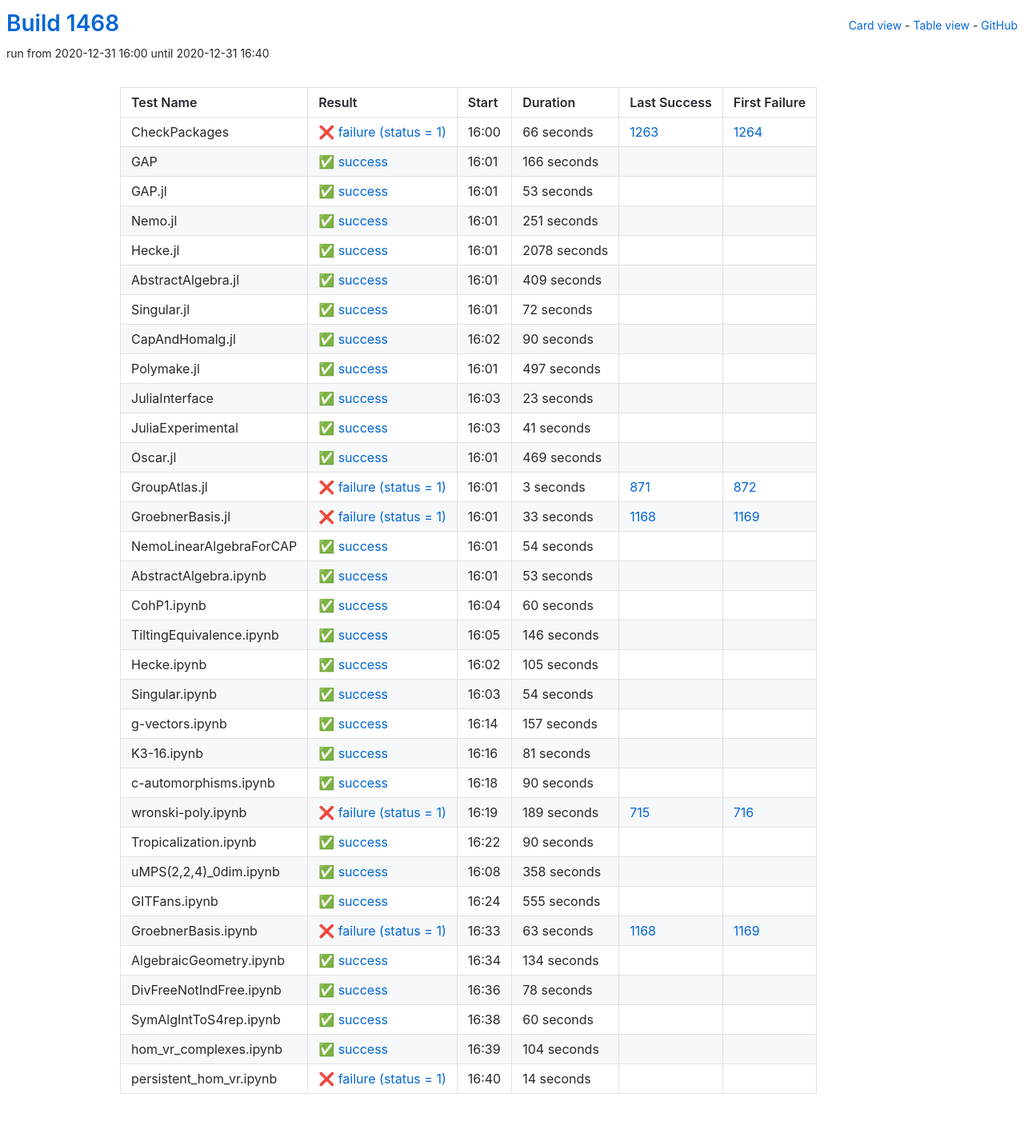
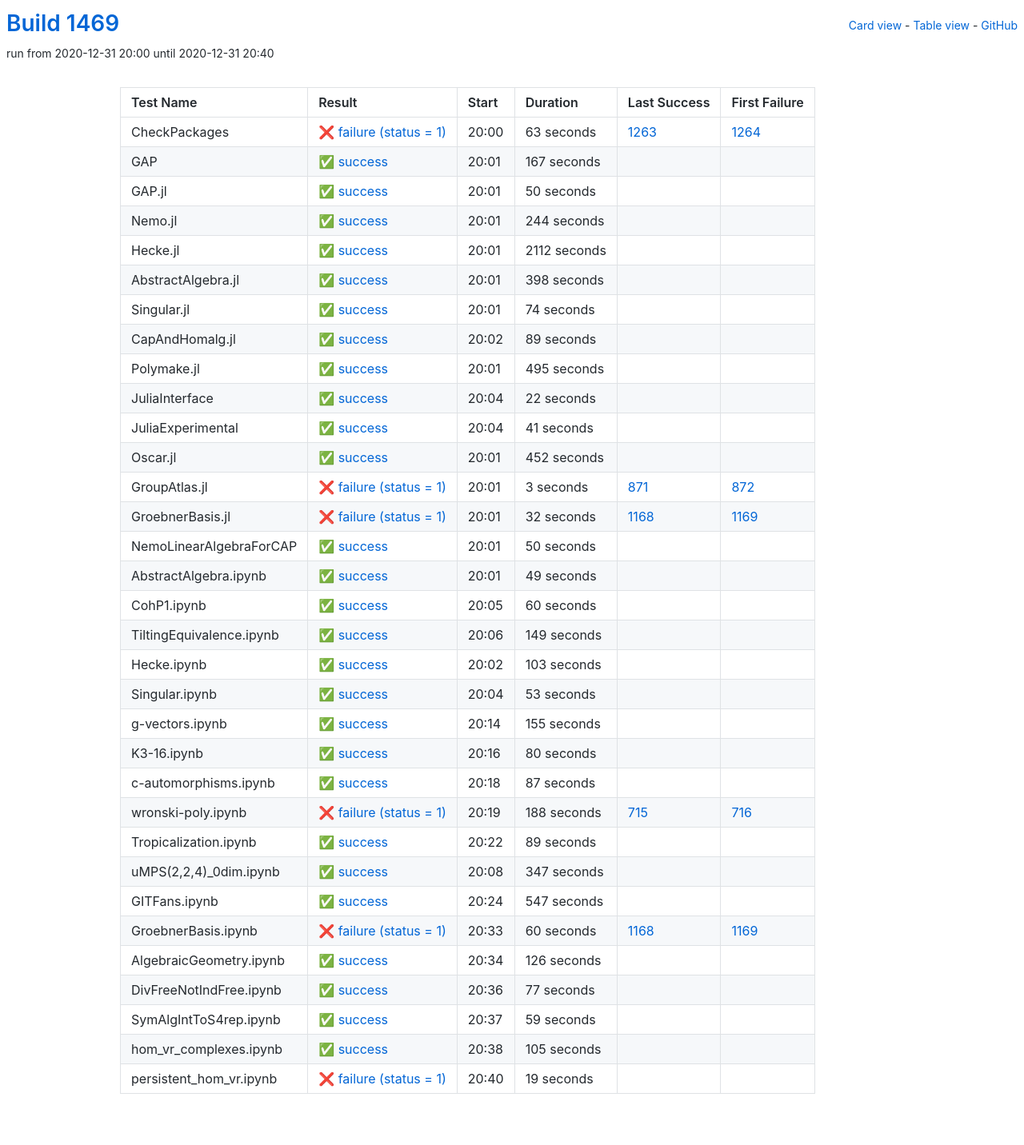
Before and after one commit to oscar-system/oscar-ci-status-stable, a Jekyll site: the page built from table.html, in a window 1280 px wide. Shown: the whole page at 80% size. Built offline with Jekyll 4.4.1, drawn with Linux system fonts in a browser that asks for light colours.

Commit message:
Build #1469

```diff
--- a/_data/ci.yml
+++ b/_data/ci.yml
@@ -1,6 +1,6 @@
 ---
-build: 1468
-build_url: https://oscarci.mathematik.uni-kl.de/job/oscar-stable/1468/
+build: 1469
+build_url: https://oscarci.mathematik.uni-kl.de/job/oscar-stable/1469/
 job: oscar-stable
 organization: oscar-system
 repo: oscar-ci-status-stable
@@ -8,128 +8,128 @@ repourl: https://github.com/oscar-system/oscar-ci-status-stable
 tests:
 - name: CheckPackages
   id: checkpackages
-  log: https://oscarci.mathematik.uni-kl.de/job/oscar-stable/1468/artifact/logs/build-1468/CheckPackages.log
-  start: 2020-12-31 16:00
+  log: https://oscarci.mathematik.uni-kl.de/job/oscar-stable/1469/artifact/logs/build-1469/CheckPackages.log
+  start: 2020-12-31 20:00
   success: false
   exitcode: 1
   status: failure
-  duration: 66
+  duration: 63
   last_success: 1263
   last_success_url: https://oscarci.mathematik.uni-kl.de/job/oscar-stable/1263/
   first_failure: 1264
   first_failure_url: https://oscarci.mathematik.uni-kl.de/job/oscar-stable/1264/
 - name: GAP
   id: gap
-  log: https://oscarci.mathematik.uni-kl.de/job/oscar-stable/1468/artifact/logs/build-1468/GAP.log
-  start: 2020-12-31 16:01
+  log: https://oscarci.mathematik.uni-kl.de/job/oscar-stable/1469/artifact/logs/build-1469/GAP.log
+  start: 2020-12-31 20:01
   success: true
   exitcode: 0
   status: success
-  duration: 166
+  duration: 167
   last_success: false
   last_success_url:
   first_failure: false
   first_failure_url:
 - name: GAP.jl
   id: gap-jl
-  log: https://oscarci.mathematik.uni-kl.de/job/oscar-stable/1468/artifact/logs/build-1468/GAP.jl.log
-  start: 2020-12-31 16:01
+  log: https://oscarci.mathematik.uni-kl.de/job/oscar-stable/1469/artifact/logs/build-1469/GAP.jl.log
+  start: 2020-12-31 20:01
   success: true
   exitcode: 0
   status: success
-  duration: 53
+  duration: 50
   last_success: false
   last_success_url:
   first_failure: false
   first_failure_url:
 - name: Nemo.jl
   id: nemo-jl
-  log: https://oscarci.mathematik.uni-kl.de/job/oscar-stable/1468/artifact/logs/build-1468/Nemo.jl.log
-  start: 2020-12-31 16:01
+  log: https://oscarci.mathematik.uni-kl.de/job/oscar-stable/1469/artifact/logs/build-1469/Nemo.jl.log
+  start: 2020-12-31 20:01
   success: true
   exitcode: 0
   status: success
-  duration: 251
+  duration: 244
   last_success: false
   last_success_url:
   first_failure: false
   first_failure_url:
 - name: Hecke.jl
   id: hecke-jl
-  log: https://oscarci.mathematik.uni-kl.de/job/oscar-stable/1468/artifact/logs/build-1468/Hecke.jl.log
-  start: 2020-12-31 16:01
+  log: https://oscarci.mathematik.uni-kl.de/job/oscar-stable/1469/artifact/logs/build-1469/Hecke.jl.log
+  start: 2020-12-31 20:01
   success: true
   exitcode: 0
   status: success
-  duration: 2078
+  duration: 2112
   last_success: false
   last_success_url:
   first_failure: false
   first_failure_url:
 - name: AbstractAlgebra.jl
   id: abstractalgebra-jl
-  log: https://oscarci.mathematik.uni-kl.de/job/oscar-stable/1468/artifact/logs/build-1468/AbstractAlgebra.jl.log
-  start: 2020-12-31 16:01
+  log: https://oscarci.mathematik.uni-kl.de/job/oscar-stable/1469/artifact/logs/build-1469/AbstractAlgebra.jl.log
+  start: 2020-12-31 20:01
   success: true
   exitcode: 0
   status: success
-  duration: 409
+  duration: 398
   last_success: false
   last_success_url:
   first_failure: false
   first_failure_url:
 - name: Singular.jl
   id: singular-jl
-  log: https://oscarci.mathematik.uni-kl.de/job/oscar-stable/1468/artifact/logs/build-1468/Singular.jl.log
-  start: 2020-12-31 16:01
+  log: https://oscarci.mathematik.uni-kl.de/job/oscar-stable/1469/artifact/logs/build-1469/Singular.jl.log
+  start: 2020-12-31 20:01
   success: true
   exitcode: 0
   status: success
-  duration: 72
+  duration: 74
   last_success: false
   last_success_url:
   first_failure: false
   first_failure_url:
 - name: CapAndHomalg.jl
   id: capandhomalg-jl
-  log: https://oscarci.mathematik.uni-kl.de/job/oscar-stable/1468/artifact/logs/build-1468/CapAndHomalg.jl.log
-  start: 2020-12-31 16:02
+  log: https://oscarci.mathematik.uni-kl.de/job/oscar-stable/1469/artifact/logs/build-1469/CapAndHomalg.jl.log
+  start: 2020-12-31 20:02
   success: true
   exitcode: 0
   status: success
-  duration: 90
+  duration: 89
   last_success: false
   last_success_url:
   first_failure: false
   first_failure_url:
 - name: Polymake.jl
   id: polymake-jl
-  log: https://oscarci.mathematik.uni-kl.de/job/oscar-stable/1468/artifact/logs/build-1468/Polymake.jl.log
-  start: 2020-12-31 16:01
+  log: https://oscarci.mathematik.uni-kl.de/job/oscar-stable/1469/artifact/logs/build-1469/Polymake.jl.log
+  start: 2020-12-31 20:01
   success: true
   exitcode: 0
   status: success
-  duration: 497
+  duration: 495
   last_success: false
   last_success_url:
   first_failure: false
   first_failure_url:
 - name: JuliaInterface
   id: juliainterface
-  log: https://oscarci.mathematik.uni-kl.de/job/oscar-stable/1468/artifact/logs/build-1468/JuliaInterface.log
-  start: 2020-12-31 16:03
+  log: https://oscarci.mathematik.uni-kl.de/job/oscar-stable/1469/artifact/logs/build-1469/JuliaInterface.log
+  start: 2020-12-31 20:04
   success: true
   exitcode: 0
   status: success
-  duration: 23
+  duration: 22
   last_success: false
   last_success_url:
   first_failure: false
   first_failure_url:
 - name: JuliaExperimental
   id: juliaexperimental
-  log: https://oscarci.mathematik.uni-kl.de/job/oscar-stable/1468/artifact/logs/build-1468/JuliaExperimental.log
-  start: 2020-12-31 16:03
+  log: https://oscarci.mathematik.uni-kl.de/job/oscar-stable/1469/artifact/logs/build-1469/JuliaExperimental.log
+  start: 2020-12-31 20:04
   success: true
   exitcode: 0
   status: success
@@ -140,20 +140,20 @@ tests:
   first_failure_url:
 - name: Oscar.jl
   id: oscar-jl
-  log: https://oscarci.mathematik.uni-kl.de/job/oscar-stable/1468/artifact/logs/build-1468/Oscar.jl.log
-  start: 2020-12-31 16:01
+  log: https://oscarci.mathematik.uni-kl.de/job/oscar-stable/1469/artifact/logs/build-1469/Oscar.jl.log
+  start: 2020-12-31 20:01
   success: true
   exitcode: 0
   status: success
-  duration: 469
+  duration: 452
   last_success: false
   last_success_url:
   first_failure: false
   first_failure_url:
 - name: GroupAtlas.jl
   id: groupatlas-jl
-  log: https://oscarci.mathematik.uni-kl.de/job/oscar-stable/1468/artifact/logs/build-1468/GroupAtlas.jl.log
-  start: 2020-12-31 16:01
+  log: https://oscarci.mathematik.uni-kl.de/job/oscar-stable/1469/artifact/logs/build-1469/GroupAtlas.jl.log
+  start: 2020-12-31 20:01
   success: false
   exitcode: 1
   status: failure
@@ -164,44 +164,44 @@ tests:
   first_failure_url: https://oscarci.mathematik.uni-kl.de/job/oscar-stable/872/
 - name: GroebnerBasis.jl
   id: groebnerbasis-jl
-  log: https://oscarci.mathematik.uni-kl.de/job/oscar-stable/1468/artifact/logs/build-1468/GroebnerBasis.jl.log
-  start: 2020-12-31 16:01
+  log: https://oscarci.mathematik.uni-kl.de/job/oscar-stable/1469/artifact/logs/build-1469/GroebnerBasis.jl.log
+  start: 2020-12-31 20:01
   success: false
   exitcode: 1
   status: failure
-  duration: 33
+  duration: 32
   last_success: 1168
   last_success_url: https://oscarci.mathematik.uni-kl.de/job/oscar-stable/1168/
   first_failure: 1169
   first_failure_url: https://oscarci.mathematik.uni-kl.de/job/oscar-stable/1169/
 - name: NemoLinearAlgebraForCAP
   id: nemolinearalgebraforcap
-  log: https://oscarci.mathematik.uni-kl.de/job/oscar-stable/1468/artifact/logs/build-1468/NemoLinearAlgebraForCAP.log
-  start: 2020-12-31 16:01
+  log: https://oscarci.mathematik.uni-kl.de/job/oscar-stable/1469/artifact/logs/build-1469/NemoLinearAlgebraForCAP.log
+  start: 2020-12-31 20:01
   success: true
   exitcode: 0
   status: success
-  duration: 54
+  duration: 50
   last_success: false
   last_success_url:
   first_failure: false
   first_failure_url:
 - name: AbstractAlgebra.ipynb
   id: abstractalgebra-ipynb
-  log: https://oscarci.mathematik.uni-kl.de/job/oscar-stable/1468/artifact/logs/build-1468/AbstractAlgebra.ipynb.log
-  start: 2020-12-31 16:01
+  log: https://oscarci.mathematik.uni-kl.de/job/oscar-stable/1469/artifact/logs/build-1469/AbstractAlgebra.ipynb.log
+  start: 2020-12-31 20:01
   success: true
   exitcode: 0
   status: success
-  duration: 53
+  duration: 49
   last_success: false
   last_success_url:
   first_failure: false
   first_failure_url:
 - name: CohP1.ipynb
   id: cohp1-ipynb
-  log: https://oscarci.mathematik.uni-kl.de/job/oscar-stable/1468/artifact/logs/build-1468/CohP1.ipynb.log
-  start: 2020-12-31 16:04
+  log: https://oscarci.mathematik.uni-kl.de/job/oscar-stable/1469/artifact/logs/build-1469/CohP1.ipynb.log
+  start: 2020-12-31 20:05
   success: true
   exitcode: 0
   status: success
@@ -212,20 +212,176 @@ tests:
   first_failure_url:
 - name: TiltingEquivalence.ipynb
   id: tiltingequivalence-ipynb
-  log: https://oscarci.mathematik.uni-kl.de/job/oscar-stable/1468/artifact/logs/build-1468/TiltingEquivalence.ipynb.log
-  start: 2020-12-31 16:05
+  log: https://oscarci.mathematik.uni-kl.de/job/oscar-stable/1469/artifact/logs/build-1469/TiltingEquivalence.ipynb.log
+  start: 2020-12-31 20:06
   success: true
   exitcode: 0
   status: success
-  duration: 146
+  duration: 149
   last_success: false
   last_success_url:
   first_failure: false
   first_failure_url:
 - name: Hecke.ipynb
   id: hecke-ipynb
-  log: https://oscarci.mathematik.uni-kl.de/job/oscar-stable/1468/artifact/logs/build-1468/Hecke.ipynb.log
-  start: 2020-12-31 16:02
+  log: https://oscarci.mathematik.uni-kl.de/job/oscar-stable/1469/artifact/logs/build-1469/Hecke.ipynb.log
+  start: 2020-12-31 20:02
+  success: true
+  exitcode: 0
+  status: success
+  duration: 103
+  last_success: false
+  last_success_url:
+  first_failure: false
+  first_failure_url:
+- name: Singular.ipynb
+  id: singular-ipynb
+  log: https://oscarci.mathematik.uni-kl.de/job/oscar-stable/1469/artifact/logs/build-1469/Singular.ipynb.log
+  start: 2020-12-31 20:04
+  success: true
+  exitcode: 0
+  status: success
+  duration: 53
+  last_success: false
+  last_success_url:
+  first_failure: false
+  first_failure_url:
+- name: g-vectors.ipynb
+  id: g-vectors-ipynb
+  log: https://oscarci.mathematik.uni-kl.de/job/oscar-stable/1469/artifact/logs/build-1469/g-vectors.ipynb.log
+  start: 2020-12-31 20:14
+  success: true
+  exitcode: 0
+  status: success
+  duration: 155
+  last_success: false
+  last_success_url:
+  first_failure: false
+  first_failure_url:
+- name: K3-16.ipynb
+  id: k3-16-ipynb
+  log: https://oscarci.mathematik.uni-kl.de/job/oscar-stable/1469/artifact/logs/build-1469/K3-16.ipynb.log
+  start: 2020-12-31 20:16
+  success: true
+  exitcode: 0
+  status: success
+  duration: 80
+  last_success: false
+  last_success_url:
+  first_failure: false
+  first_failure_url:
+- name: c-automorphisms.ipynb
+  id: c-automorphisms-ipynb
+  log: https://oscarci.mathematik.uni-kl.de/job/oscar-stable/1469/artifact/logs/build-1469/c-automorphisms.ipynb.log
+  start: 2020-12-31 20:18
+  success: true
+  exitcode: 0
+  status: success
+  duration: 87
+  last_success: false
+  last_success_url:
+  first_failure: false
+  first_failure_url:
+- name: wronski-poly.ipynb
+  id: wronski-poly-ipynb
+  log: https://oscarci.mathematik.uni-kl.de/job/oscar-stable/1469/artifact/logs/build-1469/wronski-poly.ipynb.log
+  start: 2020-12-31 20:19
+  success: false
+  exitcode: 1
+  status: failure
+  duration: 188
+  last_success: 715
+  last_success_url: https://oscarci.mathematik.uni-kl.de/job/oscar-stable/715/
+  first_failure: 716
+  first_failure_url: https://oscarci.mathematik.uni-kl.de/job/oscar-stable/716/
+- name: Tropicalization.ipynb
+  id: tropicalization-ipynb
+  log: https://oscarci.mathematik.uni-kl.de/job/oscar-stable/1469/artifact/logs/build-1469/Tropicalization.ipynb.log
+  start: 2020-12-31 20:22
+  success: true
+  exitcode: 0
+  status: success
+  duration: 89
+  last_success: false
+  last_success_url:
+  first_failure: false
+  first_failure_url:
+- name: uMPS(2,2,4)_0dim.ipynb
+  id: umps-2-2-4-0dim-ipynb
+  log: https://oscarci.mathematik.uni-kl.de/job/oscar-stable/1469/artifact/logs/build-1469/uMPS-2-2-4-_0dim.ipynb.log
+  start: 2020-12-31 20:08
+  success: true
+  exitcode: 0
+  status: success
+  duration: 347
+  last_success: false
+  last_success_url:
+  first_failure: false
+  first_failure_url:
+- name: GITFans.ipynb
+  id: gitfans-ipynb
+  log: https://oscarci.mathematik.uni-kl.de/job/oscar-stable/1469/artifact/logs/build-1469/GITFans.ipynb.log
+  start: 2020-12-31 20:24
+  success: true
+  exitcode: 0
+  status: success
+  duration: 547
+  last_success: false
+  last_success_url:
+  first_failure: false
+  first_failure_url:
+- name: GroebnerBasis.ipynb
+  id: groebnerbasis-ipynb
+  log: https://oscarci.mathematik.uni-kl.de/job/oscar-stable/1469/artifact/logs/build-1469/GroebnerBasis.ipynb.log
+  start: 2020-12-31 20:33
+  success: false
+  exitcode: 1
+  status: failure
+  duration: 60
+  last_success: 1168
+  last_success_url: https://oscarci.mathematik.uni-kl.de/job/oscar-stable/1168/
+  first_failure: 1169
+  first_failure_url: https://oscarci.mathematik.uni-kl.de/job/oscar-stable/1169/
+- name: AlgebraicGeometry.ipynb
+  id: algebraicgeometry-ipynb
+  log: https://oscarci.mathematik.uni-kl.de/job/oscar-stable/1469/artifact/logs/build-1469/AlgebraicGeometry.ipynb.log
+  start: 2020-12-31 20:34
+  success: true
+  exitcode: 0
+  status: success
+  duration: 126
+  last_success: false
+  last_success_url:
+  first_failure: false
+  first_failure_url:
+- name: DivFreeNotIndFree.ipynb
+  id: divfreenotindfree-ipynb
+  log: https://oscarci.mathematik.uni-kl.de/job/oscar-stable/1469/artifact/logs/build-1469/DivFreeNotIndFree.ipynb.log
+  start: 2020-12-31 20:36
+  success: true
+  exitcode: 0
+  status: success
+  duration: 77
+  last_success: false
+  last_success_url:
+  first_failure: false
+  first_failure_url:
+- name: SymAlgIntToS4rep.ipynb
+  id: symalginttos4rep-ipynb
+  log: https://oscarci.mathematik.uni-kl.de/job/oscar-stable/1469/artifact/logs/build-1469/SymAlgIntToS4rep.ipynb.log
+  start: 2020-12-31 20:37
+  success: true
+  exitcode: 0
+  status: success
+  duration: 59
+  last_success: false
+  last_success_url:
+  first_failure: false
+  first_failure_url:
+- name: hom_vr_complexes.ipynb
+  id: hom-vr-complexes-ipynb
+  log: https://oscarci.mathematik.uni-kl.de/job/oscar-stable/1469/artifact/logs/build-1469/hom_vr_complexes.ipynb.log
+  start: 2020-12-31 20:38
   success: true
   exitcode: 0
   status: success
@@ -234,171 +390,15 @@ tests:
   last_success_url:
   first_failure: false
   first_failure_url:
-- name: Singular.ipynb
-  id: singular-ipynb
-  log: https://oscarci.mathematik.uni-kl.de/job/oscar-stable/1468/artifact/logs/build-1468/Singular.ipynb.log
-  start: 2020-12-31 16:03
-  success: true
-  exitcode: 0
-  status: success
-  duration: 54
+- name: persistent_hom_vr.ipynb
+  id: persistent-hom-vr-ipynb
+  log: https://oscarci.mathematik.uni-kl.de/job/oscar-stable/1469/artifact/logs/build-1469/persistent_hom_vr.ipynb.log
+  start: 2020-12-31 20:40
+  success: false
+  exitcode: 1
+  status: failure
+  duration: 19
   last_success: false
   last_success_url:
   first_failure: false
   first_failure_url:
-- name: g-vectors.ipynb
-  id: g-vectors-ipynb
-  log: https://oscarci.mathematik.uni-kl.de/job/oscar-stable/1468/artifact/logs/build-1468/g-vectors.ipynb.log
-  start: 2020-12-31 16:14
-  success: true
-  exitcode: 0
-  status: success
-  duration: 157
-  last_success: false
-  last_success_url:
-  first_failure: false
-  first_failure_url:
-- name: K3-16.ipynb
-  id: k3-16-ipynb
-  log: https://oscarci.mathematik.uni-kl.de/job/oscar-stable/1468/artifact/logs/build-1468/K3-16.ipynb.log
-  start: 2020-12-31 16:16
-  success: true
-  exitcode: 0
-  status: success
-  duration: 81
-  last_success: false
-  last_success_url:
-  first_failure: false
-  first_failure_url:
-- name: c-automorphisms.ipynb
-  id: c-automorphisms-ipynb
-  log: https://oscarci.mathematik.uni-kl.de/job/oscar-stable/1468/artifact/logs/build-1468/c-automorphisms.ipynb.log
-  start: 2020-12-31 16:18
-  success: true
-  exitcode: 0
-  status: success
-  duration: 90
-  last_success: false
-  last_success_url:
-  first_failure: false
-  first_failure_url:
-- name: wronski-poly.ipynb
-  id: wronski-poly-ipynb
-  log: https://oscarci.mathematik.uni-kl.de/job/oscar-stable/1468/artifact/logs/build-1468/wronski-poly.ipynb.log
-  start: 2020-12-31 16:19
-  success: false
-  exitcode: 1
-  status: failure
-  duration: 189
-  last_success: 715
-  last_success_url: https://oscarci.mathematik.uni-kl.de/job/oscar-stable/715/
-  first_failure: 716
-  first_failure_url: https://oscarci.mathematik.uni-kl.de/job/oscar-stable/716/
-- name: Tropicalization.ipynb
-  id: tropicalization-ipynb
-  log: https://oscarci.mathematik.uni-kl.de/job/oscar-stable/1468/artifact/logs/build-1468/Tropicalization.ipynb.log
-  start: 2020-12-31 16:22
-  success: true
-  exitcode: 0
-  status: success
-  duration: 90
-  last_success: false
-  last_success_url:
-  first_failure: false
-  first_failure_url:
-- name: uMPS(2,2,4)_0dim.ipynb
-  id: umps-2-2-4-0dim-ipynb
-  log: https://oscarci.mathematik.uni-kl.de/job/oscar-stable/1468/artifact/logs/build-1468/uMPS-2-2-4-_0dim.ipynb.log
-  start: 2020-12-31 16:08
-  success: true
-  exitcode: 0
-  status: success
-  duration: 358
-  last_success: false
-  last_success_url:
-  first_failure: false
-  first_failure_url:
-- name: GITFans.ipynb
-  id: gitfans-ipynb
-  log: https://oscarci.mathematik.uni-kl.de/job/oscar-stable/1468/artifact/logs/build-1468/GITFans.ipynb.log
-  start: 2020-12-31 16:24
-  success: true
-  exitcode: 0
-  status: success
-  duration: 555
-  last_success: false
-  last_success_url:
-  first_failure: false
-  first_failure_url:
-- name: GroebnerBasis.ipynb
-  id: groebnerbasis-ipynb
-  log: https://oscarci.mathematik.uni-kl.de/job/oscar-stable/1468/artifact/logs/build-1468/GroebnerBasis.ipynb.log
-  start: 2020-12-31 16:33
-  success: false
-  exitcode: 1
-  status: failure
-  duration: 63
-  last_success: 1168
-  last_success_url: https://oscarci.mathematik.uni-kl.de/job/oscar-stable/1168/
-  first_failure: 1169
-  first_failure_url: https://oscarci.mathematik.uni-kl.de/job/oscar-stable/1169/
-- name: AlgebraicGeometry.ipynb
-  id: algebraicgeometry-ipynb
-  log: https://oscarci.mathematik.uni-kl.de/job/oscar-stable/1468/artifact/logs/build-1468/AlgebraicGeometry.ipynb.log
-  start: 2020-12-31 16:34
-  success: true
-  exitcode: 0
-  status: success
-  duration: 134
-  last_success: false
-  last_success_url:
-  first_failure: false
-  first_failure_url:
-- name: DivFreeNotIndFree.ipynb
-  id: divfreenotindfree-ipynb
-  log: https://oscarci.mathematik.uni-kl.de/job/oscar-stable/1468/artifact/logs/build-1468/DivFreeNotIndFree.ipynb.log
-  start: 2020-12-31 16:36
-  success: true
-  exitcode: 0
-  status: success
-  duration: 78
-  last_success: false
-  last_success_url:
-  first_failure: false
-  first_failure_url:
-- name: SymAlgIntToS4rep.ipynb
-  id: symalginttos4rep-ipynb
-  log: https://oscarci.mathematik.uni-kl.de/job/oscar-stable/1468/artifact/logs/build-1468/SymAlgIntToS4rep.ipynb.log
-  start: 2020-12-31 16:38
-  success: true
-  exitcode: 0
-  status: success
-  duration: 60
-  last_success: false
-  last_success_url:
-  first_failure: false
-  first_failure_url:
-- name: hom_vr_complexes.ipynb
-  id: hom-vr-complexes-ipynb
-  log: https://oscarci.mathematik.uni-kl.de/job/oscar-stable/1468/artifact/logs/build-1468/hom_vr_complexes.ipynb.log
-  start: 2020-12-31 16:39
-  success: true
-  exitcode: 0
-  status: success
-  duration: 104
-  last_success: false
-  last_success_url:
-  first_failure: false
-  first_failure_url:
-- name: persistent_hom_vr.ipynb
-  id: persistent-hom-vr-ipynb
-  log: https://oscarci.mathematik.uni-kl.de/job/oscar-stable/1468/artifact/logs/build-1468/persistent_hom_vr.ipynb.log
-  start: 2020-12-31 16:40
-  success: false
-  exitcode: 1
-  status: failure
-  duration: 14
-  last_success: false
-  last_success_url:
-  first_failure: false
-  first_failure_url:
```
Also changed, not shown: README.md.
